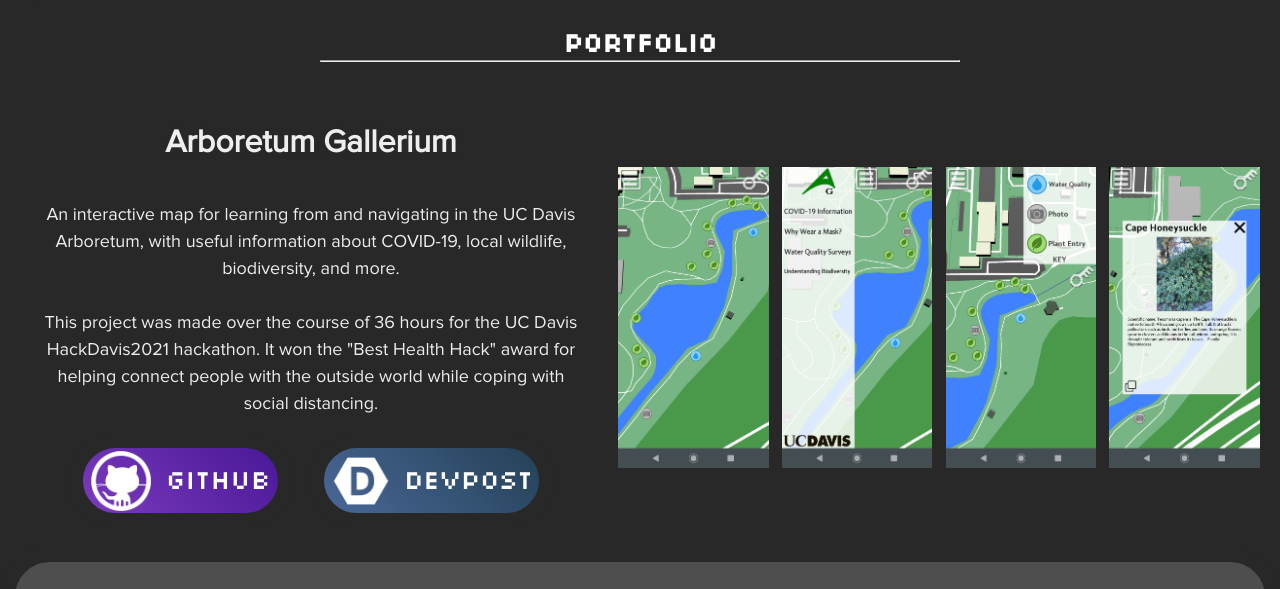
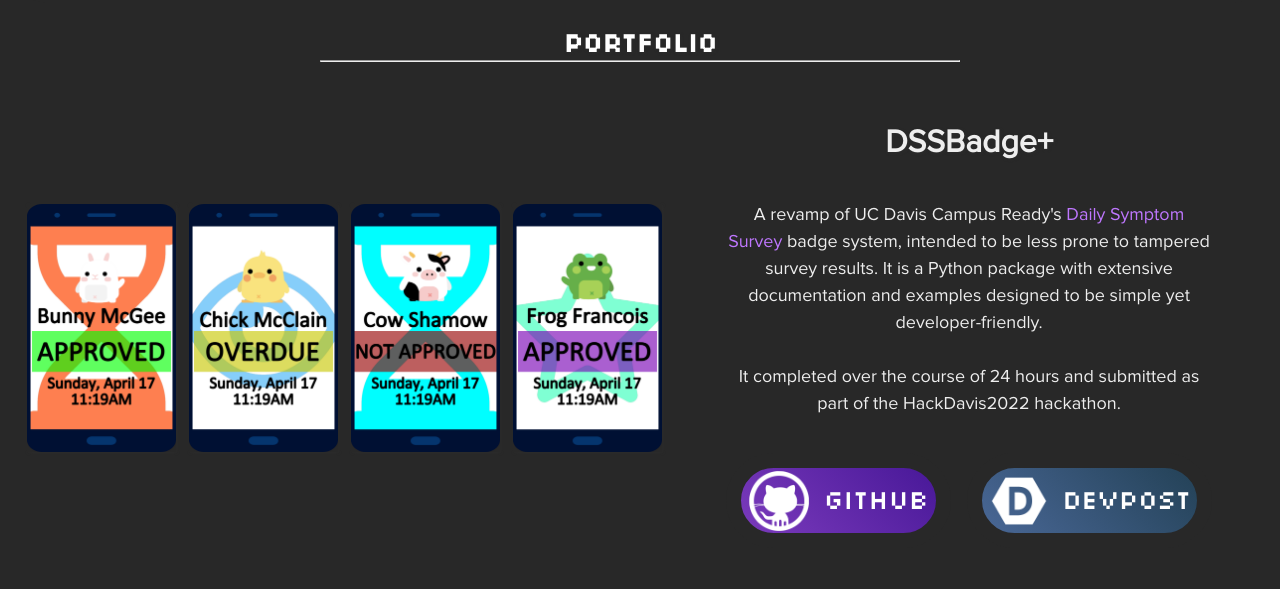
Before and after one commit to kywillpickle/topnotchgames.net, a plain HTML site: page index.html in a window 1280 px wide. Shown: the part 658-1247 px from the top of the page. Drawn offline with nearby package versions, Linux system fonts and the light colour scheme.

Commit message:
Added DSSBadge+

```diff
--- a/css/index.css
+++ b/css/index.css
@@ -108,17 +108,17 @@ nav div div h1 {
     margin-top: 10px;
 
 }
-nav .colL {
+.navcolL {
     float: left;
     width: 22%;
     text-align: right;
     white-space: nowrap;
 }
-nav .colC {
+.navcolC {
     float: none;
     width: 12%;
 }
-nav .colR {
+.navcolR {
     float: right;
     width: 22%;
     text-align: left;
@@ -199,31 +199,10 @@ section#Portfolio{
 section h1 {
     grid-row: 1;
 }
-section#Portfolio .colL {
-    display: grid;
-    align-content: center;
-    grid-row: 1;
-    grid-column: 1;
-    padding-left: 6%;
-    padding-right: 2%;
-    padding-bottom: 3%;
-}
-section#Portfolio .colR {
-    display: grid;
-    align-content: center;
-    grid-auto-flow: column;
-    grid-row: 1;
-    grid-column-start: 2;
-    grid-column-end: 4;
-    padding-top: 30px;
-    padding-left: 2%;
-    padding-right: 2%;
-    padding-bottom: 3%;
-}
 section#Portfolio .img {
     float: left;
 }
-section#Active_Projects .colL {
+.colL {
     display: grid;
     align-content: center;
     grid-auto-flow: column;
@@ -235,7 +214,7 @@ section#Active_Projects .colL {
     padding-right: 2%;
     padding-bottom: 3%;
 }
-section#Active_Projects .colL2 {
+.colL2 {
     display: grid;
     align-content: center;
     grid-row: 1;
@@ -251,7 +230,7 @@ section#Active_Projects .colL div {
     padding-top: 6px;
     padding-bottom: 6px;
 }
-section#Active_Projects .colR {
+.colR {
     display: grid;
     align-content: center;
     grid-row: 1;
@@ -260,7 +239,7 @@ section#Active_Projects .colR {
     padding-right: 6%;
     padding-bottom: 3%;
 }
-section#Active_Projects .colR2 {
+.colR2 {
     display: grid;
     align-content: center;
     grid-auto-flow: column;
--- a/index.html
+++ b/index.html
@@ -38,23 +38,23 @@
             <a href="/"><img class="logoimg" src="/media/tbmlogoShdNoBkg.png" width=160></a>
             <nav>
                 <div class="row">
-                    <div class="colL">
+                    <div class="navcolL">
                         <h1><a href=#Experience>
                         Experience
                         </a></h1>
                     </div>
-                    <div class="colL">
+                    <div class="navcolL">
                         <h1><a href=#Portfolio>
                         Portfolio
                         </a></h1>
                     </div>
-                    <div class="colC"></div>
-                    <div class="colR">
+                    <div class="navcolC"></div>
+                    <div class="navcolR">
                         <h1><a href=#Contact>
                         Contact
                         </a></h1>
                     </div>
-                    <div class="colR">
+                    <div class="navcolR">
                         <h1><a href=#Active_Projects>
                         Active Projects
                         </a></h1>
@@ -89,6 +89,49 @@
             </a></h1>
             <div class="item">
                 <div class="colL">
+                    <div class="img">
+                        <img src="media/DSSBP_ex1.png" width=92%>
+                    </div>
+                    <div class="img">
+                        <img src="media/DSSBP_ex2.png" width=92%>
+                    </div>
+                    <div class="img">
+                        <img src="media/DSSBP_ex3.png" width=92%>
+                    </div>
+                    <div class="img">
+                        <img src="media/DSSBP_ex4.png" width=92%>
+                    </div>
+                </div>
+                <div class="colR">
+                    <div>
+                        <h2>
+                            DSSBadge+
+                        </h2>
+                        <p>
+                            A revamp of UC Davis Campus Ready's <a href="https://campusready.ucdavis.edu/symptom-survey" style="color: #bf77ff" target="_blank">Daily Symptom Survey</a> badge system, intended to be less prone to tampered survey results.
+                            It is a Python package with extensive documentation and examples designed to be simple yet developer-friendly.<br><br>
+                            It completed over the course of 24 hours and submitted as part of the HackDavis2022 hackathon.
+                        </p>
+                    </div>
+                    <div>
+                        <a href="https://github.com/kywillpickle/DSSBadgePlus" target="_blank"><button>
+                            <div class="button githubButton" style="display:inline-grid; height: 65px; width: 195px; align-items: center; justify-items: center; overflow: hidden;">
+                                <img style="grid-column: 1;" src="media/logoGH.png" width=60px>
+                                <span style="align-content: left; grid-column: 2; margin-top: 8px; font-family: retrograde, sans-serif; font-size: x-large; color: white;">Github</span>
+                            </div>
+                        </button></a>
+                        <a href="https://devpost.com/software/dssbadge" target="_blank"><button>
+                            <div class="button devpostButton" style="display:inline-grid; height: 65px; width: 215px; align-items: center; justify-items: center; overflow: hidden;">
+                                <img style="grid-column: 1;" src="media/logoDEV.png" width=60px>
+                                <span style="grid-column: 2; margin-top: 8px; font-family: retrograde, sans-serif; font-size: x-large; color: white;">Devpost</span>
+                            </div>
+                        </button></a>
+                    </div>
+                </div>
+            </div>
+            <!-- <h2><hr class="seperator"></h2> -->
+            <div class="item">
+                <div class="colL2">
                     <div>
                         <h2>
                             Arboretum Gallerium
@@ -113,7 +156,7 @@
                         </button></a>
                     </div>
                 </div>
-                <div class="colR">
+                <div class="colR2">
                     <div class="img">
                         <img src="media/AGScrSho1.png" width=92%>
                     </div>
@@ -174,17 +217,17 @@
                     </button></a>
                 </div>
             </div>
-            <h2><hr class="seperator"></h2>
+            <!-- <h2><hr class="seperator"></h2> -->
             <div class="item">
                 <div class="colR2">
                     <div>
                         <div class="img">
-                            <img src="media/FCsr1.gif" width=92%>
+                            <img src="media/FCsr1.gif" width=96%>
                         </div>
                     </div>
                     <div>
                         <div class="img">
-                            <img src="media/FCsc1.png" width=92%>
+                            <img src="media/FCsc1.png" width=96%>
                         </div>
                     </div>
                 </div>
@@ -214,11 +257,11 @@
             <h1><a id="Contact">
                 Contact<hr>
             </a></h1>
-            <div class="colL">
+            <div>
                 <h3 style="float: right; padding-left:10px; padding-right: 25px;"><a href="mailto: kwpickle@ucdavis.edu">kwpickle@ucdavis.edu</a></h3>
                 <a href="mailto: kwpickle@ucdavis.edu"><img src="media/logoEMAIL.png" width=60px style="float: right;"></a>
             </div>
-            <div class="colR">
+            <div>
                 <a href="https://github.com/kywillpickle"><img src="media/logoGH.png" width=60px style="float: left; padding-right:10px; padding-left:25px;"></a>
                 <h3 style="float: left;"><a href="https://github.com/kywillpickle">kywillpickle</a></h3>
             </div>
```
Also changed, not shown: media/DSSBP_ex1.png (added), media/DSSBP_ex2.png (added), media/DSSBP_ex3.png (added), media/DSSBP_ex4.png (added).
